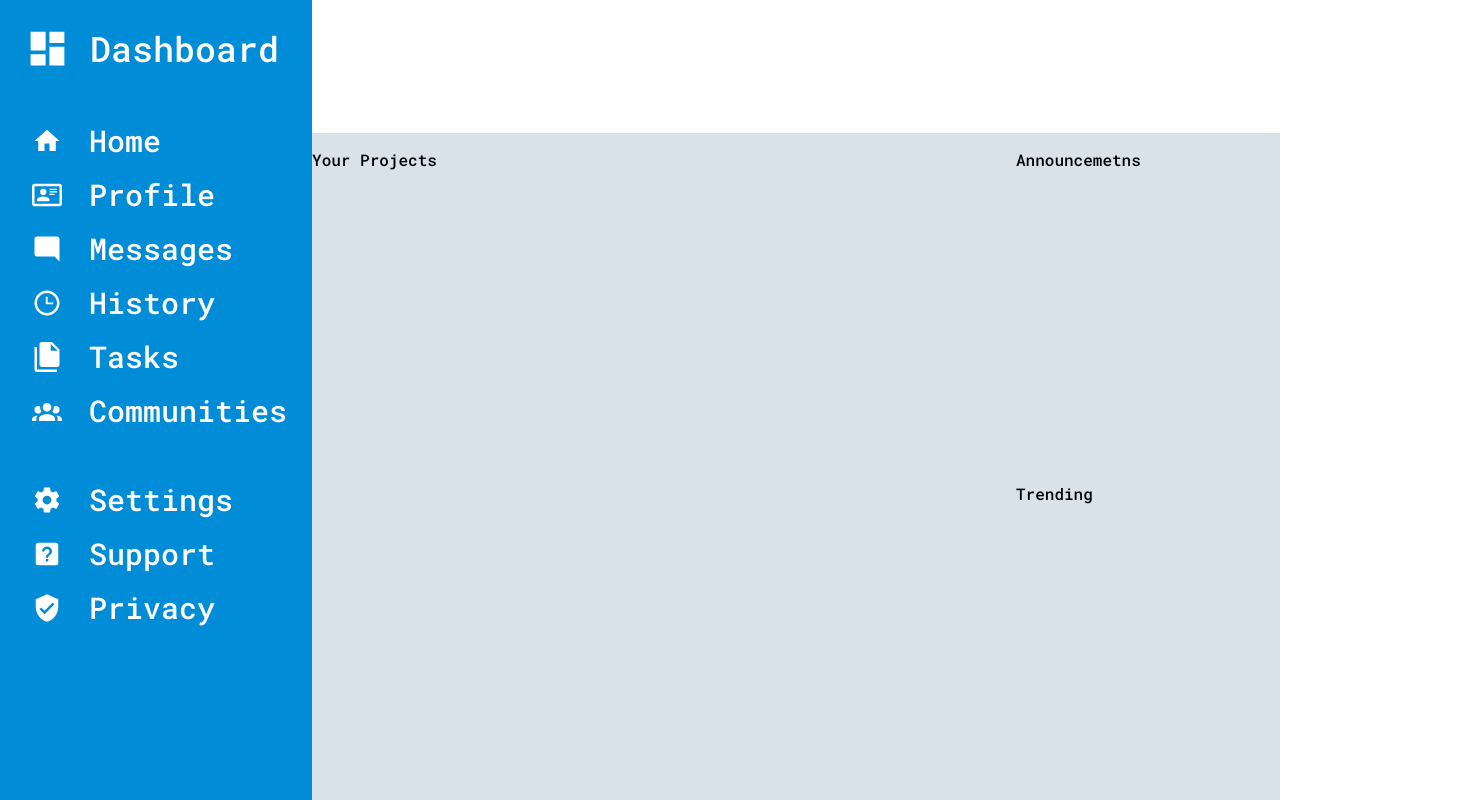
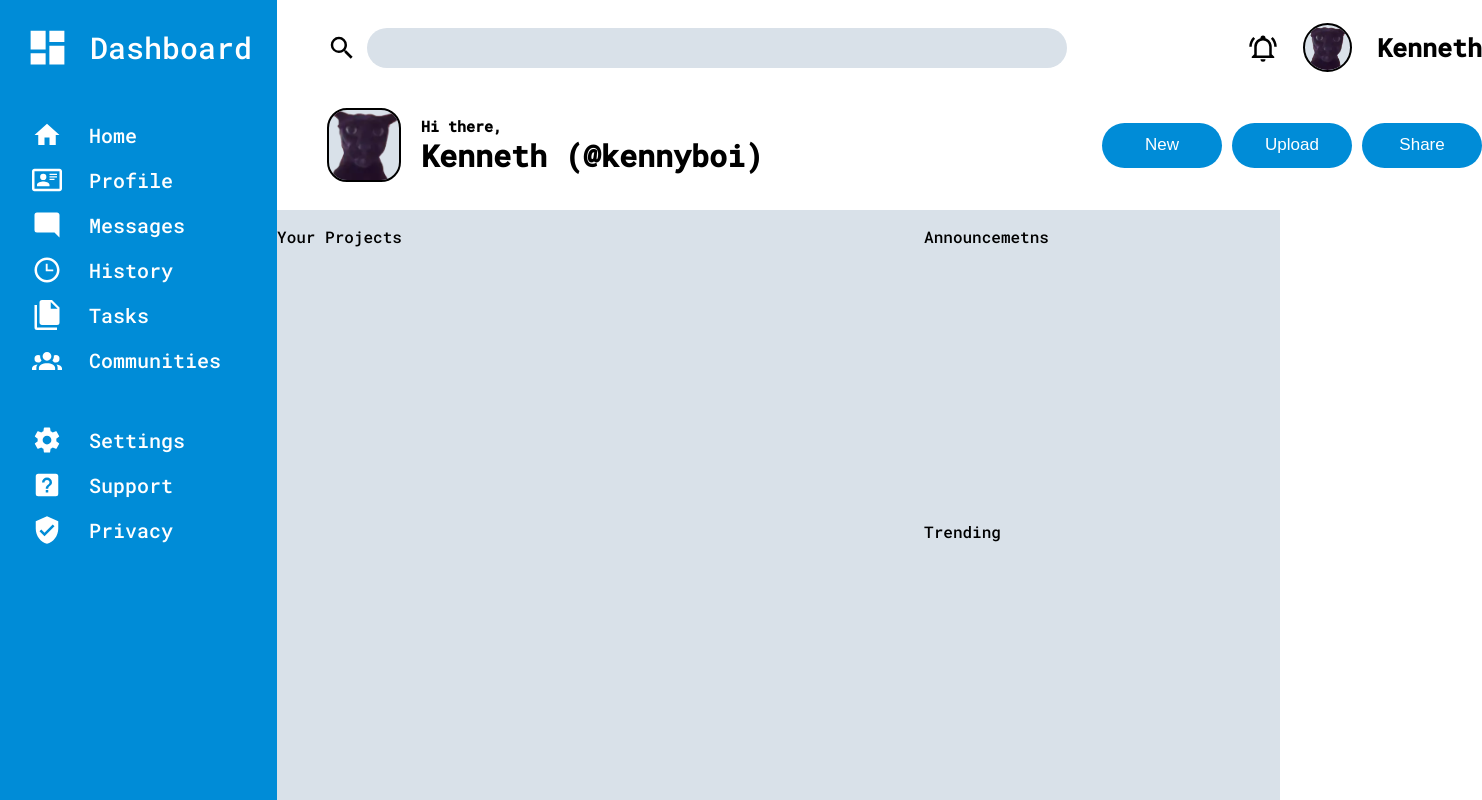
Before and after one commit to animesh-tyagi/admin-dashboard, a plain HTML site: page index.html in a window 1280 px wide. Shown: the whole page, 1482 px wide, since content can reach past the window. Drawn offline with Linux system fonts and the light colour scheme.

Commit message:
developed header

```diff
--- a/index.html
+++ b/index.html
@@ -15,32 +15,57 @@
         <div class="nav">
             <ul>
                 <li><svg xmlns="http://www.w3.org/2000/svg" viewBox="0 0 24 24"><path d="M10,20V14H14V20H19V12H22L12,3L2,12H5V20H10Z" />
-                </svg>Home</li>
+                </svg><div>Home</div></li>
                 <li><svg xmlns="http://www.w3.org/2000/svg" viewBox="0 0 24 24"><path d="M22,3H2C0.91,3.04 0.04,3.91 0,5V19C0.04,20.09 0.91,20.96 2,21H22C23.09,20.96 23.96,20.09 24,19V5C23.96,3.91 23.09,3.04 22,3M22,19H2V5H22V19M14,17V15.75C14,14.09 10.66,13.25 9,13.25C7.34,13.25 4,14.09 4,15.75V17H14M9,7A2.5,2.5 0 0,0 6.5,9.5A2.5,2.5 0 0,0 9,12A2.5,2.5 0 0,0 11.5,9.5A2.5,2.5 0 0,0 9,7M14,7V8H20V7H14M14,9V10H20V9H14M14,11V12H18V11H14" />
-                </svg>Profile</li>
+                </svg><div>Profile</div></li>
                 <li><svg xmlns="http://www.w3.org/2000/svg" viewBox="0 0 24 24"><path d="M22,4C22,2.89 21.1,2 20,2H4A2,2 0 0,0 2,4V16A2,2 0 0,0 4,18H18L22,22V4Z" />
-                </svg>Messages</li>
+                </svg><div>Messages</div></li>
                 <li><svg xmlns="http://www.w3.org/2000/svg" viewBox="0 0 24 24"><path d="M12 20C16.4 20 20 16.4 20 12S16.4 4 12 4 4 7.6 4 12 7.6 20 12 20M12 2C17.5 2 22 6.5 22 12S17.5 22 12 22C6.5 22 2 17.5 2 12C2 6.5 6.5 2 12 2M17 11.5V13H11V7H12.5V11.5H17Z" />
-                </svg>History</li>
+                </svg><div>History</div></li>
                 <li><svg xmlns="http://www.w3.org/2000/svg" viewBox="0 0 24 24"><path d="M15,7H20.5L15,1.5V7M8,0H16L22,6V18A2,2 0 0,1 20,20H8C6.89,20 6,19.1 6,18V2A2,2 0 0,1 8,0M4,4V22H20V24H4A2,2 0 0,1 2,22V4H4Z" />
-                </svg>Tasks</li>
+                </svg><div>Tasks</div></li>
                 <li><svg xmlns="http://www.w3.org/2000/svg" viewBox="0 0 24 24"><path d="M12,5.5A3.5,3.5 0 0,1 15.5,9A3.5,3.5 0 0,1 12,12.5A3.5,3.5 0 0,1 8.5,9A3.5,3.5 0 0,1 12,5.5M5,8C5.56,8 6.08,8.15 6.53,8.42C6.38,9.85 6.8,11.27 7.66,12.38C7.16,13.34 6.16,14 5,14A3,3 0 0,1 2,11A3,3 0 0,1 5,8M19,8A3,3 0 0,1 22,11A3,3 0 0,1 19,14C17.84,14 16.84,13.34 16.34,12.38C17.2,11.27 17.62,9.85 17.47,8.42C17.92,8.15 18.44,8 19,8M5.5,18.25C5.5,16.18 8.41,14.5 12,14.5C15.59,14.5 18.5,16.18 18.5,18.25V20H5.5V18.25M0,20V18.5C0,17.11 1.89,15.94 4.45,15.6C3.86,16.28 3.5,17.22 3.5,18.25V20H0M24,20H20.5V18.25C20.5,17.22 20.14,16.28 19.55,15.6C22.11,15.94 24,17.11 24,18.5V20Z" />
-                </svg>Communities</li>
+                </svg><div>Communities</div></li>
             </ul>
         </div>
         <div class="options">
             <ul>
                 <li><svg xmlns="http://www.w3.org/2000/svg" viewBox="0 0 24 24"><path d="M12,15.5A3.5,3.5 0 0,1 8.5,12A3.5,3.5 0 0,1 12,8.5A3.5,3.5 0 0,1 15.5,12A3.5,3.5 0 0,1 12,15.5M19.43,12.97C19.47,12.65 19.5,12.33 19.5,12C19.5,11.67 19.47,11.34 19.43,11L21.54,9.37C21.73,9.22 21.78,8.95 21.66,8.73L19.66,5.27C19.54,5.05 19.27,4.96 19.05,5.05L16.56,6.05C16.04,5.66 15.5,5.32 14.87,5.07L14.5,2.42C14.46,2.18 14.25,2 14,2H10C9.75,2 9.54,2.18 9.5,2.42L9.13,5.07C8.5,5.32 7.96,5.66 7.44,6.05L4.95,5.05C4.73,4.96 4.46,5.05 4.34,5.27L2.34,8.73C2.21,8.95 2.27,9.22 2.46,9.37L4.57,11C4.53,11.34 4.5,11.67 4.5,12C4.5,12.33 4.53,12.65 4.57,12.97L2.46,14.63C2.27,14.78 2.21,15.05 2.34,15.27L4.34,18.73C4.46,18.95 4.73,19.03 4.95,18.95L7.44,17.94C7.96,18.34 8.5,18.68 9.13,18.93L9.5,21.58C9.54,21.82 9.75,22 10,22H14C14.25,22 14.46,21.82 14.5,21.58L14.87,18.93C15.5,18.67 16.04,18.34 16.56,17.94L19.05,18.95C19.27,19.03 19.54,18.95 19.66,18.73L21.66,15.27C21.78,15.05 21.73,14.78 21.54,14.63L19.43,12.97Z" />
-                </svg>Settings</li>
+                </svg><div>Settings</div></li>
                 <li><svg xmlns="http://www.w3.org/2000/svg" viewBox="0 0 24 24"><path d="M11,18H13V16H11V18M12,6A4,4 0 0,0 8,10H10A2,2 0 0,1 12,8A2,2 0 0,1 14,10C14,12 11,11.75 11,15H13C13,12.75 16,12.5 16,10A4,4 0 0,0 12,6M5,3H19A2,2 0 0,1 21,5V19A2,2 0 0,1 19,21H5A2,2 0 0,1 3,19V5A2,2 0 0,1 5,3Z" />
-                </svg>Support</li>
+                </svg><div>Support</div></li>
                 <li><svg xmlns="http://www.w3.org/2000/svg" viewBox="0 0 24 24"><path d="M10,17L6,13L7.41,11.59L10,14.17L16.59,7.58L18,9M12,1L3,5V11C3,16.55 6.84,21.74 12,23C17.16,21.74 21,16.55 21,11V5L12,1Z" />
-                </svg>Privacy</li>
+                </svg><div>Privacy</div></li>
             </ul>
         </div>
 
     </div>
     <div class="header">
+        <div class="search">
+            <svg xmlns="http://www.w3.org/2000/svg" viewBox="0 0 24 24"><title>magnify</title><path d="M9.5,3A6.5,6.5 0 0,1 16,9.5C16,11.11 15.41,12.59 14.44,13.73L14.71,14H15.5L20.5,19L19,20.5L14,15.5V14.71L13.73,14.44C12.59,15.41 11.11,16 9.5,16A6.5,6.5 0 0,1 3,9.5A6.5,6.5 0 0,1 9.5,3M9.5,5C7,5 5,7 5,9.5C5,12 7,14 9.5,14C12,14 14,12 14,9.5C14,7 12,5 9.5,5Z" />
+            </svg>
+            <div class="search-bar">
+
+            </div>
+        </div>
+        <div class="notif">
+            <svg xmlns="http://www.w3.org/2000/svg" viewBox="0 0 24 24"><title>bell-ring-outline</title><path d="M10,21H14A2,2 0 0,1 12,23A2,2 0 0,1 10,21M21,19V20H3V19L5,17V11C5,7.9 7.03,5.17 10,4.29C10,4.19 10,4.1 10,4A2,2 0 0,1 12,2A2,2 0 0,1 14,4C14,4.1 14,4.19 14,4.29C16.97,5.17 19,7.9 19,11V17L21,19M17,11A5,5 0 0,0 12,6A5,5 0 0,0 7,11V18H17V11M19.75,3.19L18.33,4.61C20.04,6.3 21,8.6 21,11H23C23,8.07 21.84,5.25 19.75,3.19M1,11H3C3,8.6 3.96,6.3 5.67,4.61L4.25,3.19C2.16,5.25 1,8.07 1,11Z" />
+                </svg>
+            <img src="./images/profile.png" alt="profilt">
+            <p>Kenneth</p>
+        </div>
+        <div class="info">
+            <img src="./images/profile.png" alt="profile">
+            <div class="msg">
+                <p class="greetings">Hi there,</p>
+                <p class="name">Kenneth (@kennyboi)</p>
+            </div>
+        </div>
+        <div class="buttons">
+            <button>New</button>
+            <button>Upload</button>
+            <button>Share</button>
+        </div>
 
     </div>
     <div class="projects">
--- a/style.css
+++ b/style.css
@@ -8,15 +8,14 @@ body {
     margin: 0;
     padding: 0;
     display: grid;
-    grid-template-columns: 0.70fr 2fr 0.75fr;
-    grid-template-rows: 0.80fr 2fr 2fr;
+    grid-template-columns: 0.70fr 2fr 1.1fr;
+    grid-template-rows: 1fr 2fr 2fr;
     font-family: RobotoMono-Medium;
 
 
 }
 
-.sidebar {
-    font-size: 30px;
+    .sidebar {
     display: grid;
     grid-template-columns: 1fr;
     grid-template-rows: 0.1fr 0.375fr 0.225fr;
@@ -31,6 +30,12 @@ body {
     display: grid;
     background: rgb(255, 255, 255);
     grid-area: 1/2/2/4;
+    grid-template-columns: 2fr 1fr;
+    grid-template-rows: 45px 80px;
+    gap: 35px;
+    padding: 25px 50px;
+    padding-right: 70px;
+    font-weight: 700;
 
 }
 
@@ -54,6 +59,7 @@ body {
 }
 
 .sidebar ul {
+    font-size: 20px;
     padding: 0;
     margin: 0;
     list-style-type: none;
@@ -78,7 +84,7 @@ body {
 
 .logo p {
     margin: 0;
-    font-size: 35px;
+    font-size: 30px;
     place-content: center;
 }
 
@@ -96,3 +102,101 @@ body {
     align-items: center;
 
 }
+
+.search {
+    display: flex;
+    flex-direction: row;
+    align-items: center;
+    flex: 1;
+    gap: 10px;
+}
+
+.search svg {
+    height: 30px;
+}
+
+.search-bar {
+    background: rgb(217, 225, 233);
+    height: 40px;
+    width: 700px;
+    border-radius: 30px;
+}
+
+.notif {
+    display: flex;
+    flex: 1;
+    flex-direction: row;
+    align-items: center;
+    justify-content: end;
+    gap: 25px;
+}
+
+.notif svg {
+    height: 30px;
+}
+
+.notif p{
+    margin: 0;
+    font-size: 25px;
+}
+
+.notif img {
+    height: 45px;
+    width: 45px;
+    border: 2px solid black;
+    border-radius: 45px;
+    background: rgb(217, 225, 233);
+}
+
+.info {
+    display: flex;
+    flex: 1;
+    gap: 20px;
+    align-items: center;
+}
+
+.info img{
+    height: 70px;
+    width: 70px;
+    border: 2px solid black;
+    border-radius: 20px;
+    background: rgb(217, 225, 233);
+}
+
+.msg p{
+    margin: 0;
+
+}
+
+.msg {
+    display: flex;
+    flex-direction: column;
+}
+
+.msg .greetings {
+    font-size: 15px;
+    font-weight: 700;
+}
+.msg .name {
+    font-size: 30px;
+    font-weight: 800;
+}
+
+.buttons {
+    display: flex;
+    flex: 1;
+    gap: 10px;
+    justify-content:space-between;
+    align-items: center;
+}
+
+.buttons button{
+    color: white;
+    background: rgb(0, 140, 215);
+    border: none;
+    height: 45px;
+    width: 120px;
+    font-size: 17px;
+    border-radius: 45px;
+
+}
```
Also changed, not shown: images/profile.png (added).
